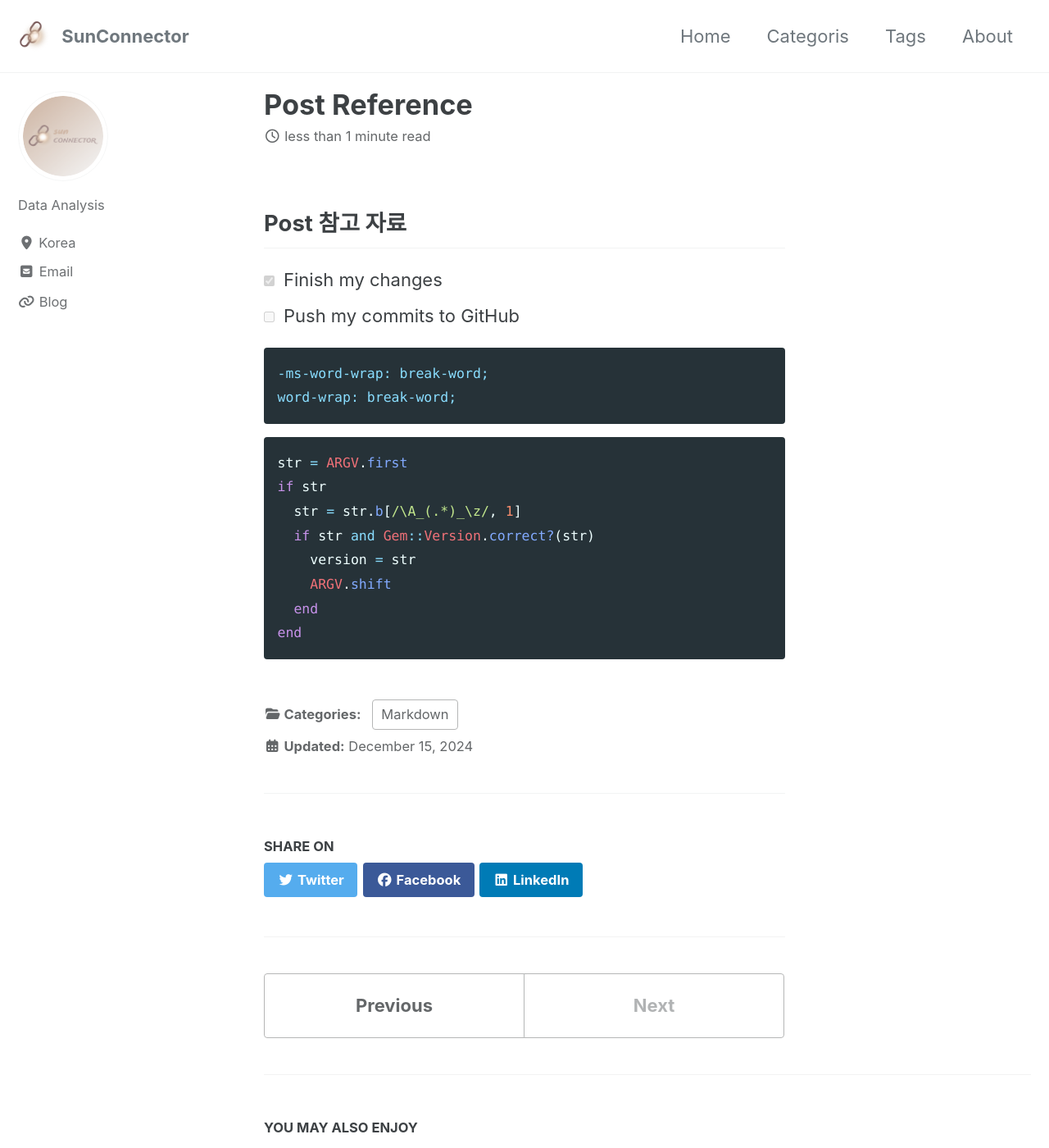
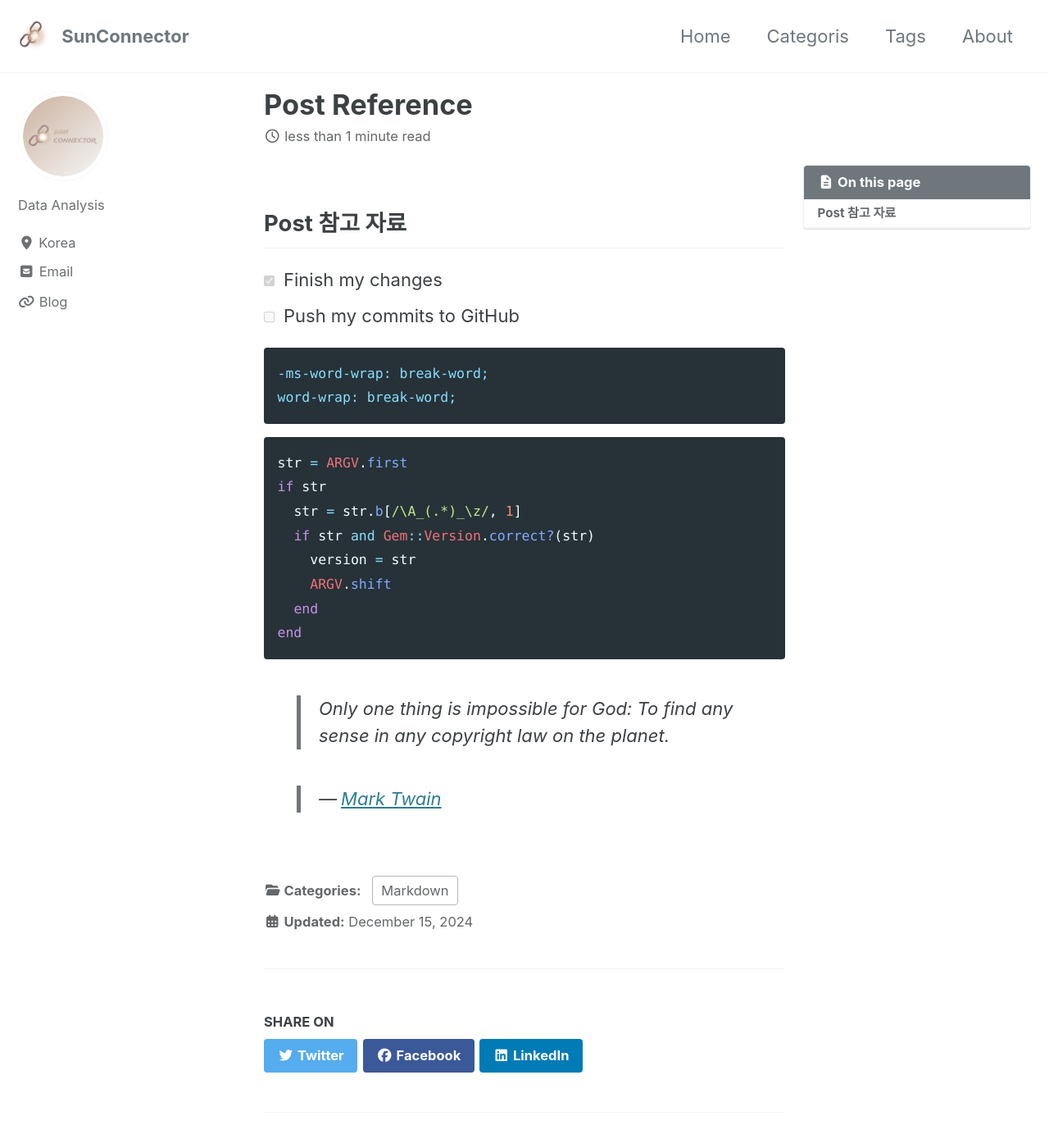
Before and after one commit to sunconnector/sunconnector.github.io, a Jekyll site: the page built from _posts/2024-12-15-reference.md, in a window 1280 px wide and 1400 px high. Shown: the whole window at 82% size. Built offline with Jekyll 4.4.1, drawn with Linux system fonts in a browser that asks for light colours; cached includes are drawn as plain includes.

Commit message:
update reference

````diff
--- a/_posts/2024-12-15-reference.md
+++ b/_posts/2024-12-15-reference.md
@@ -27,3 +28,7 @@
   end
 end
 ```
+
+> Only one thing is impossible for God: To find any sense in any copyright law on the planet.
+
+> <cite><a href="http://www.brainyquote.com/quotes/quotes/m/marktwain163473.html">Mark Twain</a></cite>
````
Also changed, not shown: other parts of _posts/2024-12-15-reference.md (+1 -0 lines).
